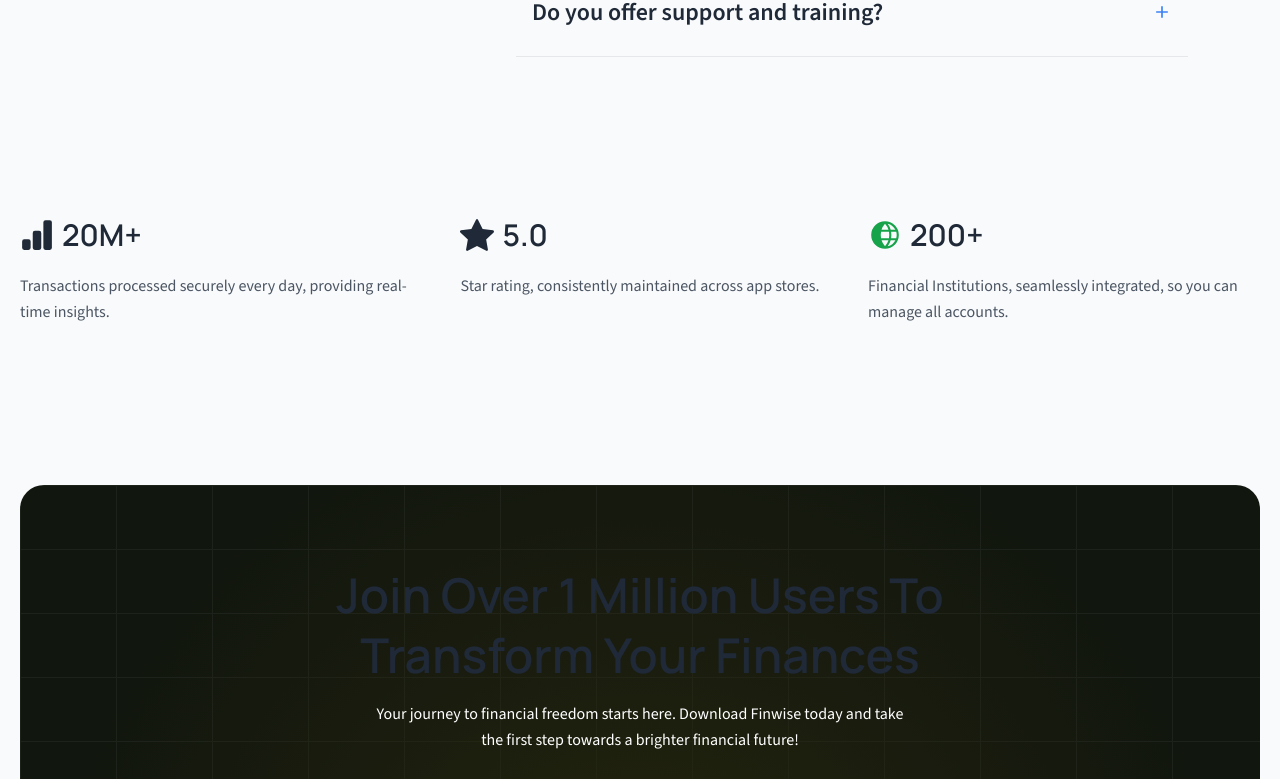
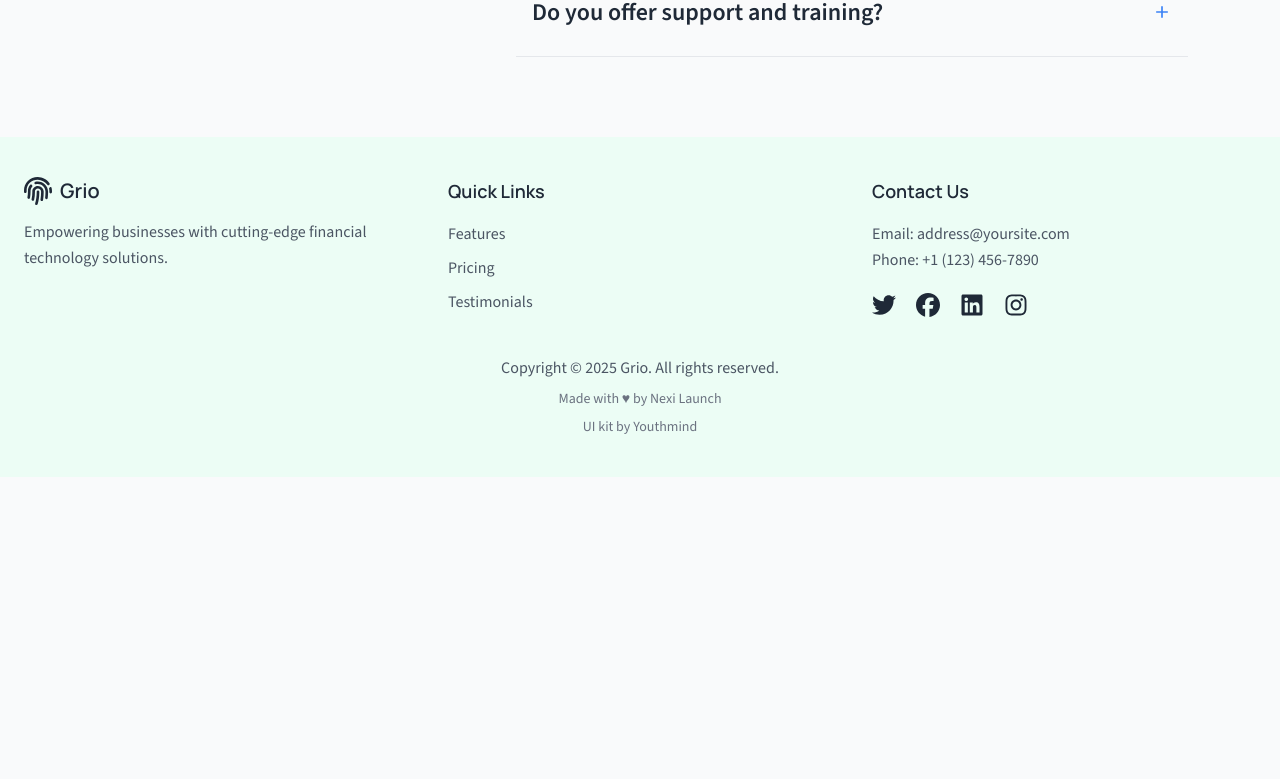
Before and after one commit to dhivek1/carbtrack-saas-landing-page, a Next.js app: page / in a window 1280 px wide. Shown: the part 3813-4592 px from the top of the page. After the commit the page ends 4290 px from the top, so only its background shows below. Built offline with nearby package versions, Linux system fonts and the light colour scheme.

Commit message:
Update page.tsx

```diff
--- a/src/app/page.tsx
+++ b/src/app/page.tsx
@@ -33,9 +33,6 @@
 
         <FAQ />
 
-        <Stats />
-
-        <CTA />
       </Container>
     </>
   );
```
